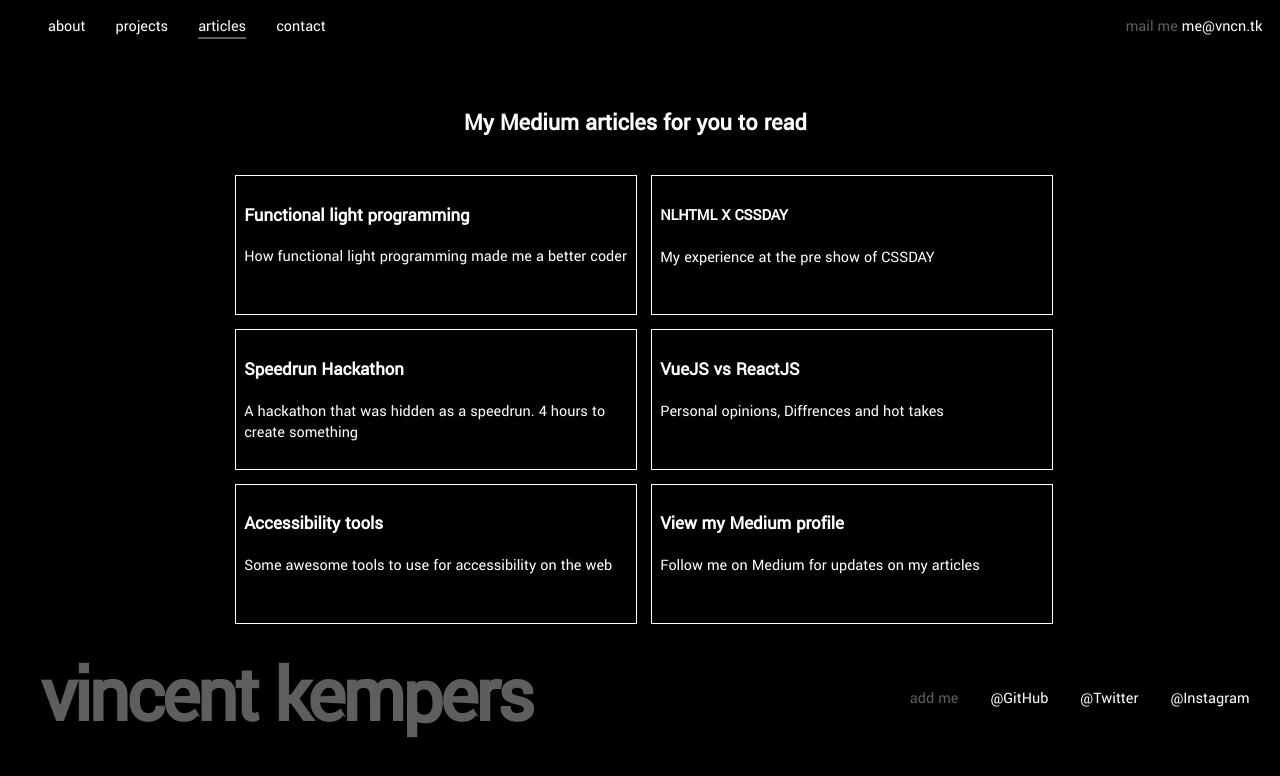
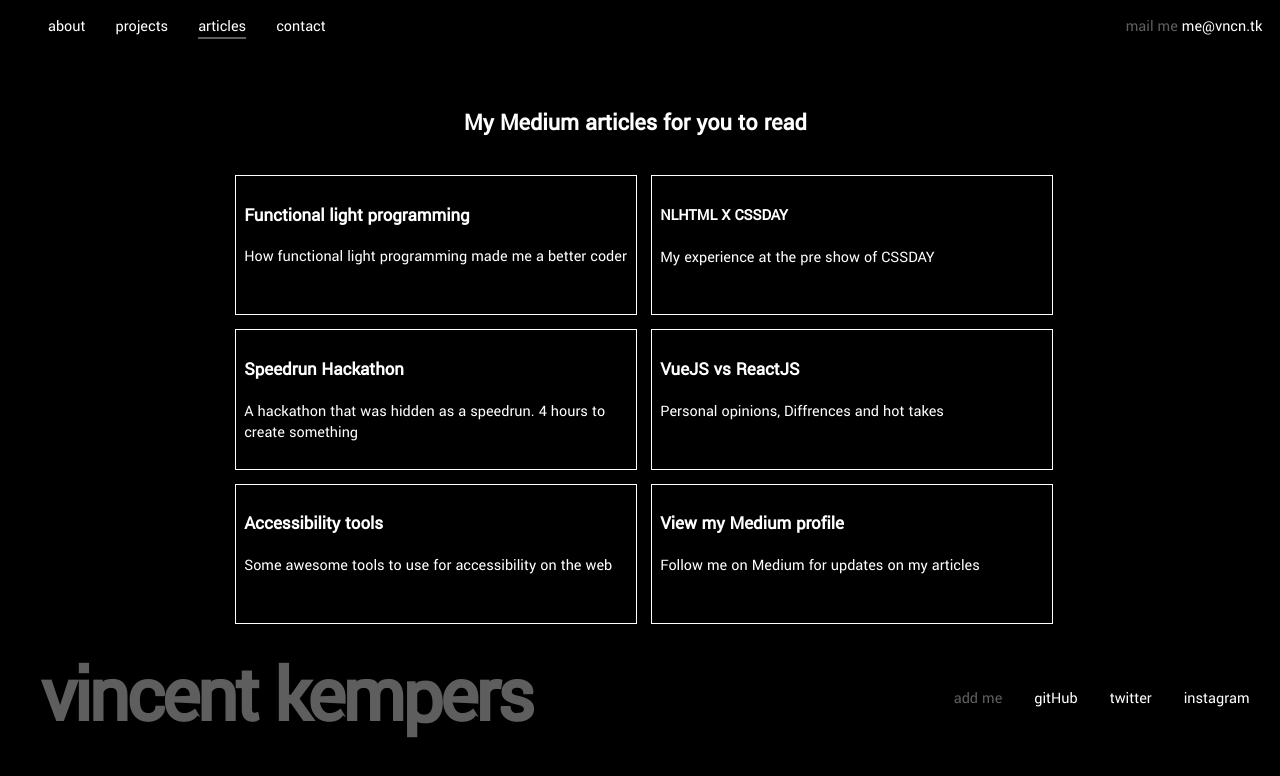
Before and after one commit to VincentKempers/portfolio-2018, a website: page articles.html in a window 1280 px wide. Drawn offline with Linux system fonts and the light colour scheme.

Commit message:
fix the links

```diff
--- a/articles.html
+++ b/articles.html
@@ -12,7 +12,7 @@
       <ul>
         <li>
           <ul>
-            <li><a href=index.html">about</a></li>
+            <li><a href="index.html">about</a></li>
             <li><a href="projects.html">projects</a></li>
             <li class="active-link"><a href="articles.html">articles</a></li>
             <li><a href="contact.html">contact</a></li>
@@ -97,17 +97,17 @@
         <li>add me</li>
         <li>
           <a href="https://github.com/vincentkempers" target="blank_">
-            @GitHub
+            gitHub
           </a>
         </li>
         <li>
           <a href="https://twitter.com/vincentkempers" target="blank_">
-            @Twitter
+            twitter
           </a>
         </li>
         <li>
           <a href="https://www.instagram.com/vncntk_/" target="blank_"
-            >@Instagram</a
+            >instagram</a
           >
         </li>
       </ul>
```
Also changed, not shown: contact.html (+3 -3 lines), index.html (+3 -3 lines), projects.html (+3 -3 lines).
